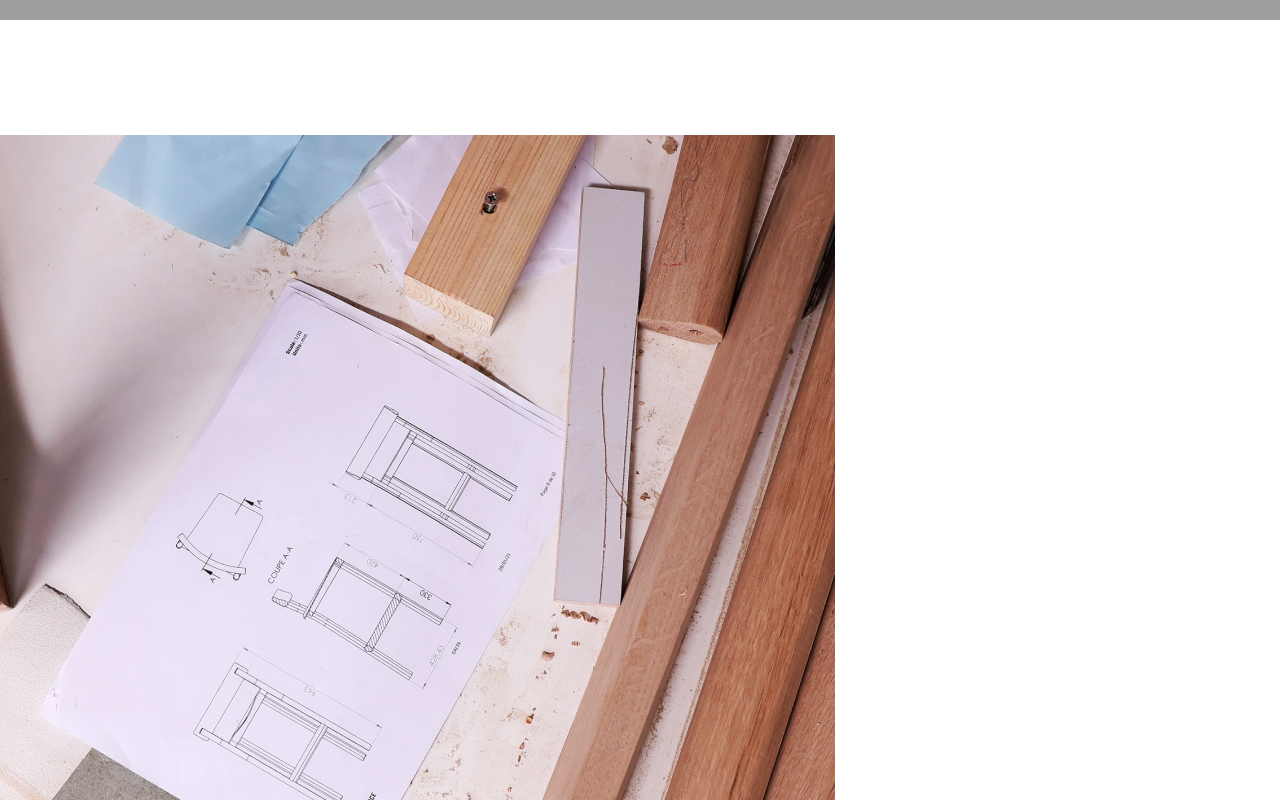
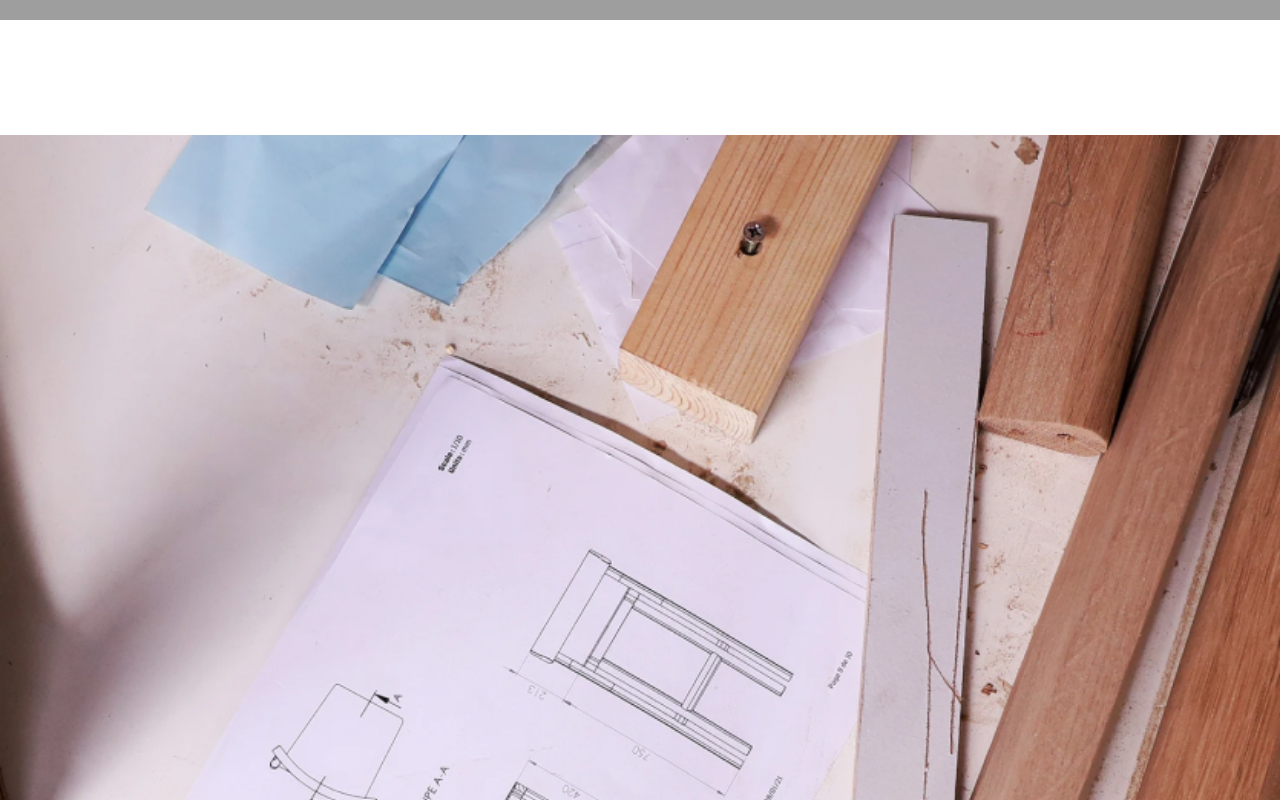
Before and after one commit to deadbeathd07/kann, a Vue app: page / in a window 1280 px wide. Shown: the part 540-1340 px from the top of the page. Built offline with nearby package versions, Linux system fonts and the light colour scheme; grey boxes are pictures that could not be loaded.

Commit message:
блок изображения был вынесен в отдельный компонент

```diff
--- a/src/components/KannFigure.vue
+++ b/src/components/KannFigure.vue
@@ -20,4 +20,12 @@ const props = defineProps({
 });
 </script>
 
-<style lang="scss"></style>
+<style lang="scss">
+.figure {
+	&__img {
+		width: 100%;
+		height: 100%;
+		object-fit: cover;
+	}
+}
+</style>
```
